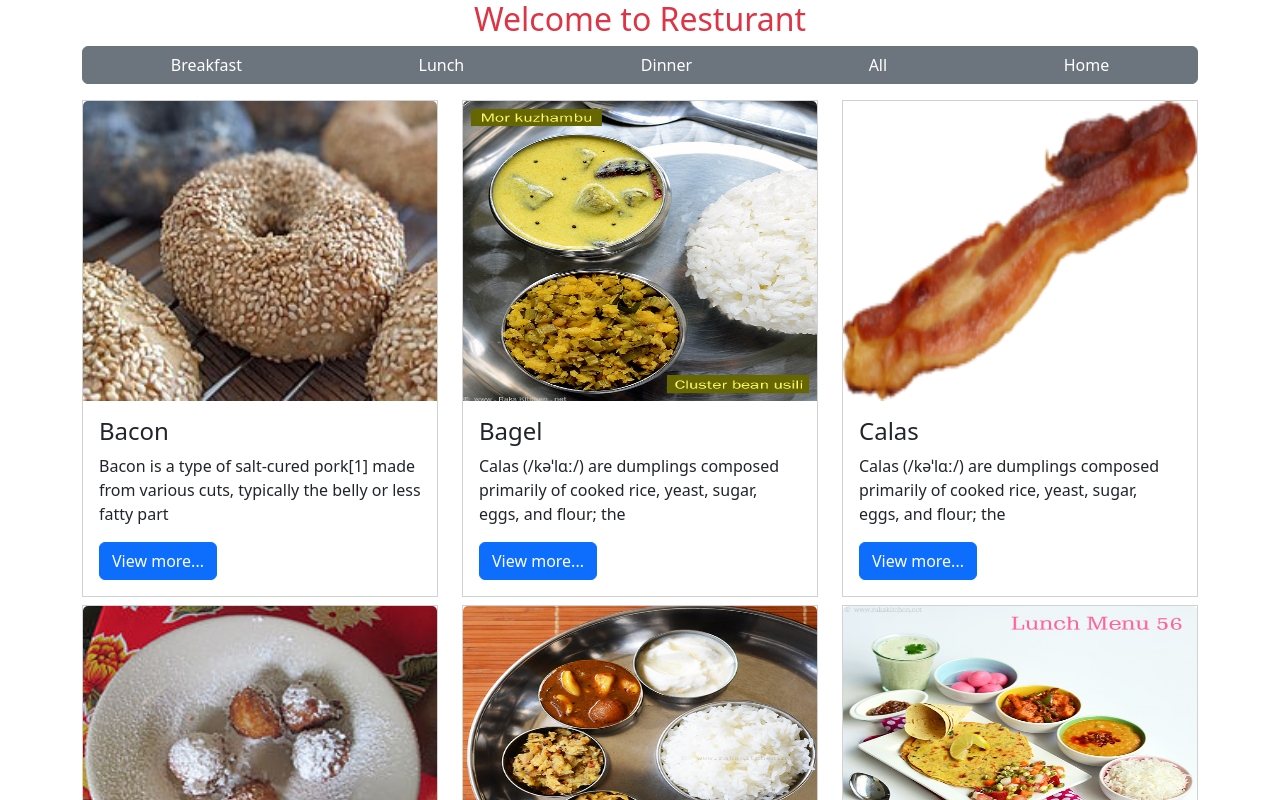
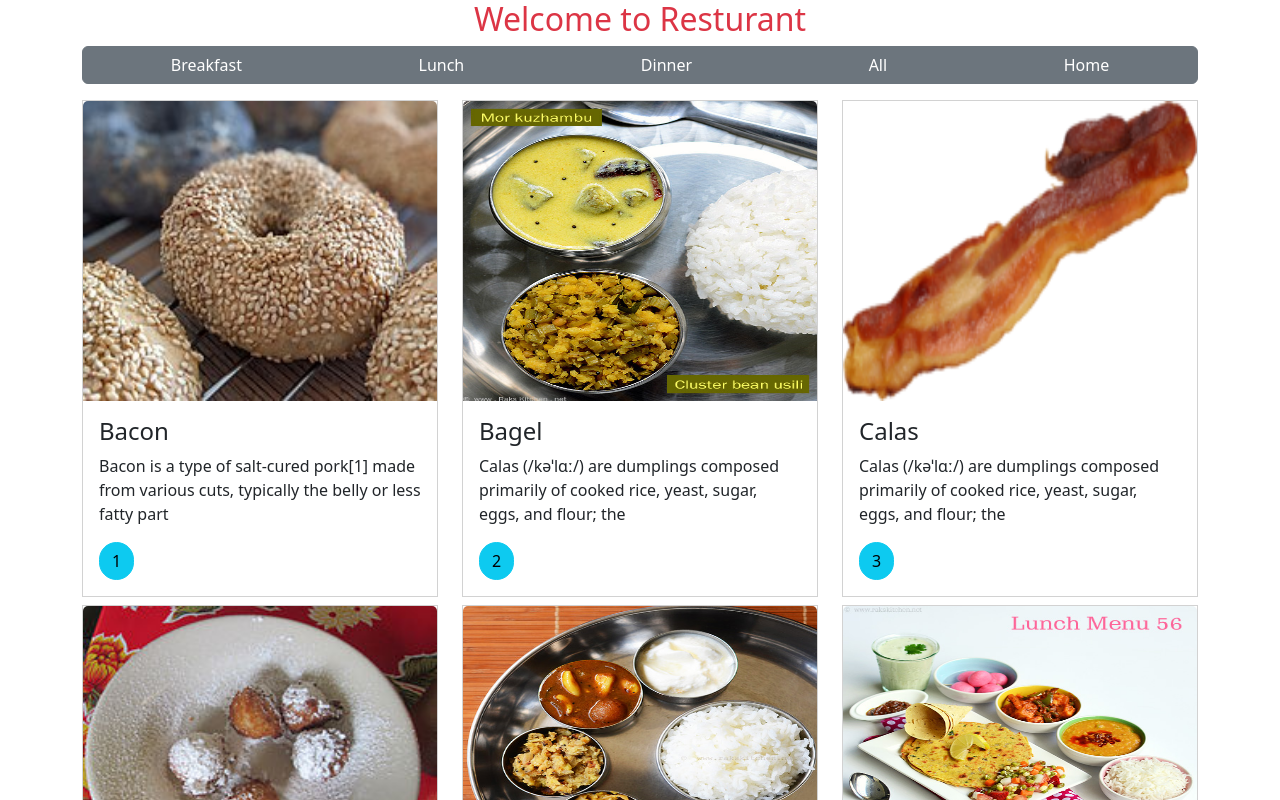
Before and after one commit to lakum654/ReactThapaTechnical, a React (Create React App) app: page /resturant in a window 1280 px wide. Shown: the top 800 px of the page. Built offline with nearby package versions, Linux system fonts and the light colour scheme.

Commit message:
small changes

```diff
--- a/src/Restaurant/Items.js
+++ b/src/Restaurant/Items.js
@@ -24,8 +24,8 @@ const Items = ({apiData,activeCategory}) => {
                     <p className="card-text">
                       {description.substr(0,100)}
                     </p>
-                    <a href="#" className="btn btn-primary">
-                      View more...
+                    <a href="#" className="btn btn-info rounded-5">
+                      {id}
                     </a>
                   </div>
                 </div>
```
